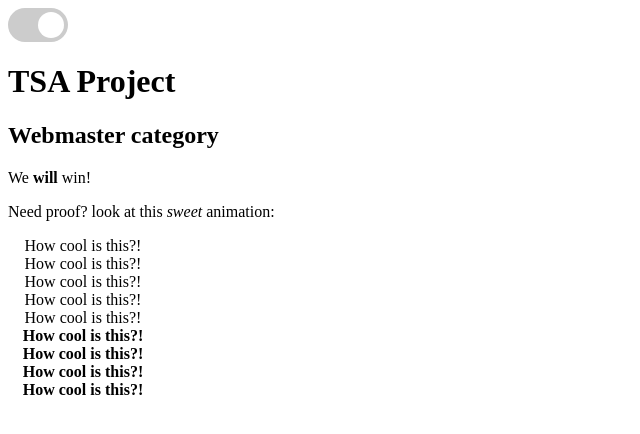
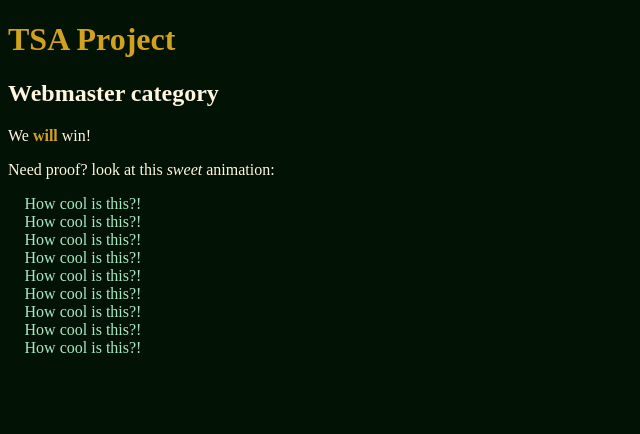
Before and after one commit to Readf0x/TSA-webmaster, a SvelteKit app: page / in a window 1280 px wide. Shown: the top 434 px of the page, without its empty margins (0-640 px from the left). Built offline with nearby package versions, Linux system fonts and the light colour scheme.

Commit message:
development begins...

```diff
--- a/src/app.html
+++ b/src/app.html
@@ -8,8 +8,5 @@
 	</head>
 	<body data-sveltekit-preload-data="hover">
 		<div style="display: contents">%sveltekit.body%</div>
-		<script>
-			document.body.classList.add(window.matchMedia("(prefers-color-scheme: light)").matches ? "light" : "dark");
-		</script>
 	</body>
 </html>
--- a/src/lib/components/ThemeSwitch.svelte
+++ /dev/null
@@ -1,72 +0,0 @@
-<script lang="ts">
-  import { onMount } from "svelte";
-
-  let theme: boolean = true;
-
-  function themeChangeHandler() {
-    theme = !theme
-    const x = theme ? "light" : "dark"
-    document.body.id = x
-    localStorage.setItem("theme", x)
-  }
-
-  onMount(() => {
-    if(
-      ("theme" in localStorage &&
-      localStorage.theme === "dark") ||
-      window.matchMedia("(prefers-color-scheme: dark)").matches)
-      themeChangeHandler()
-  })
-</script>
-
-<label class="themeSwitch" for="ThemeSwitch">
-  <input
-    type="checkbox"
-    class="themeSwitch-checkbox"
-    id="ThemeSwitch"
-    bind:checked={theme}
-    on:click={() => themeChangeHandler()}
-  >
-  <span class="themeSwitch-slider" />
-</label>
-
-<style lang="scss">
-  .themeSwitch {
-    position: relative;
-    display: inline-block;
-    width: 60px;
-    height: 34px;
-    &-checkbox {
-      opacity: 0;
-      width: 0;
-      height: 0;
-    }
-    &-slider {
-      position: absolute;
-      cursor: pointer;
-      top: 0;
-      right: 0;
-      bottom: 0;
-      left: 0;
-      background-color: #333;
-      border-radius: 34px;
-      .themeSwitch-checkbox:checked + & {
-        background-color: #ccc;
-      }
-      &::before {
-        position: absolute;
-        content: "";
-        height: 26px;
-        width: 26px;
-        left: 4px;
-        bottom: 4px;
-        background-color: white;
-        transition: transform 0.4s;
-        border-radius: 50%;
-        .themeSwitch-checkbox:checked + & {
-          transform: translateX(26px);
-        }
-      }
-    }
-  }
-</style>
--- a/src/routes/+layout.svelte
+++ b/src/routes/+layout.svelte
@@ -1,9 +1,9 @@
 <script lang="ts">
-  import ThemeSwitch from "$lib/components/ThemeSwitch.svelte"
+  // import ThemeSwitch from "$lib/components/ThemeSwitch.svelte"
   import "@fontsource-variable/inter/index.css"
   import "./global.scss"
 </script>
 
-<ThemeSwitch />
+
 
 <slot />
--- a/src/routes/+page.svelte
+++ b/src/routes/+page.svelte
@@ -1,10 +1,10 @@
 <script lang="ts">
   var showcaseElems: any[] = Array.from({length: 9}, (_, i) => (i + 1) * 100)
 
-  // setInterval(() => {
-  //   showcaseElems.push(900 - showcaseElems.shift())
-  //   showcaseElems = showcaseElems
-  // }, 100)
+  setInterval(() => {
+    showcaseElems.push(900 - showcaseElems.shift())
+    showcaseElems = showcaseElems
+  }, 100)
 </script>
 
 <h1>TSA Project</h1>
@@ -28,6 +28,10 @@
     &-item {
       margin: 0;
       transition: font-weight 0.5s;
+      color: var(--primary);
     }
   }
+  h1, b {
+    color: var(--accent);
+  }
 </style>
--- a/src/routes/global.scss
+++ b/src/routes/global.scss
@@ -1,20 +1,25 @@
+@use "sass:map";
+
+$color-scheme: (
+  "background": #021205,
+  "background-alt": #1E1D02,
+  "text": #FFF6E0,
+  "primary": #A9EAC4,
+  "secondary": #01322A,
+  "accent": #D2A21E,
+  "panel-blue": #2F6FCF,
+);
+
 :root {
   --font: "Inter Variable";
   font-family: var(--font);
+
+  @each $name, $color in $color-scheme {
+    --#{$name}: #{$color};
+  }
 }
 
 html, body {
-  background-color: var(--bg-0);
-  color: var(--tx-0);
+  background-color: var(--background);
+  color: var(--text);
 }
-
-body {
-  &#dark {
-    --bg-0: black;
-    --tx-0: white;
-  }
-  &#light {
-    --bg-0: white;
-    --tx-0: black;
-  }
-}
```
